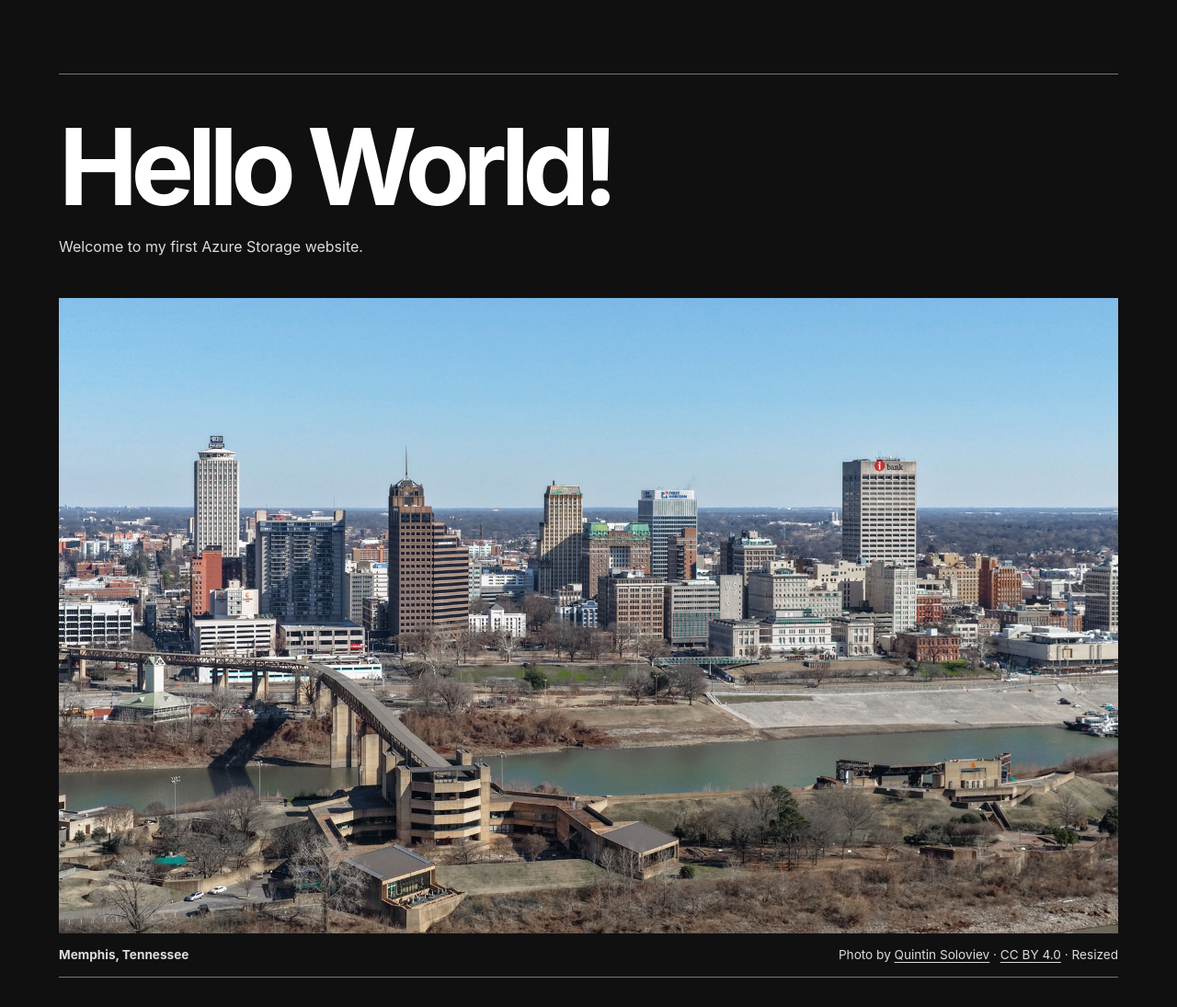
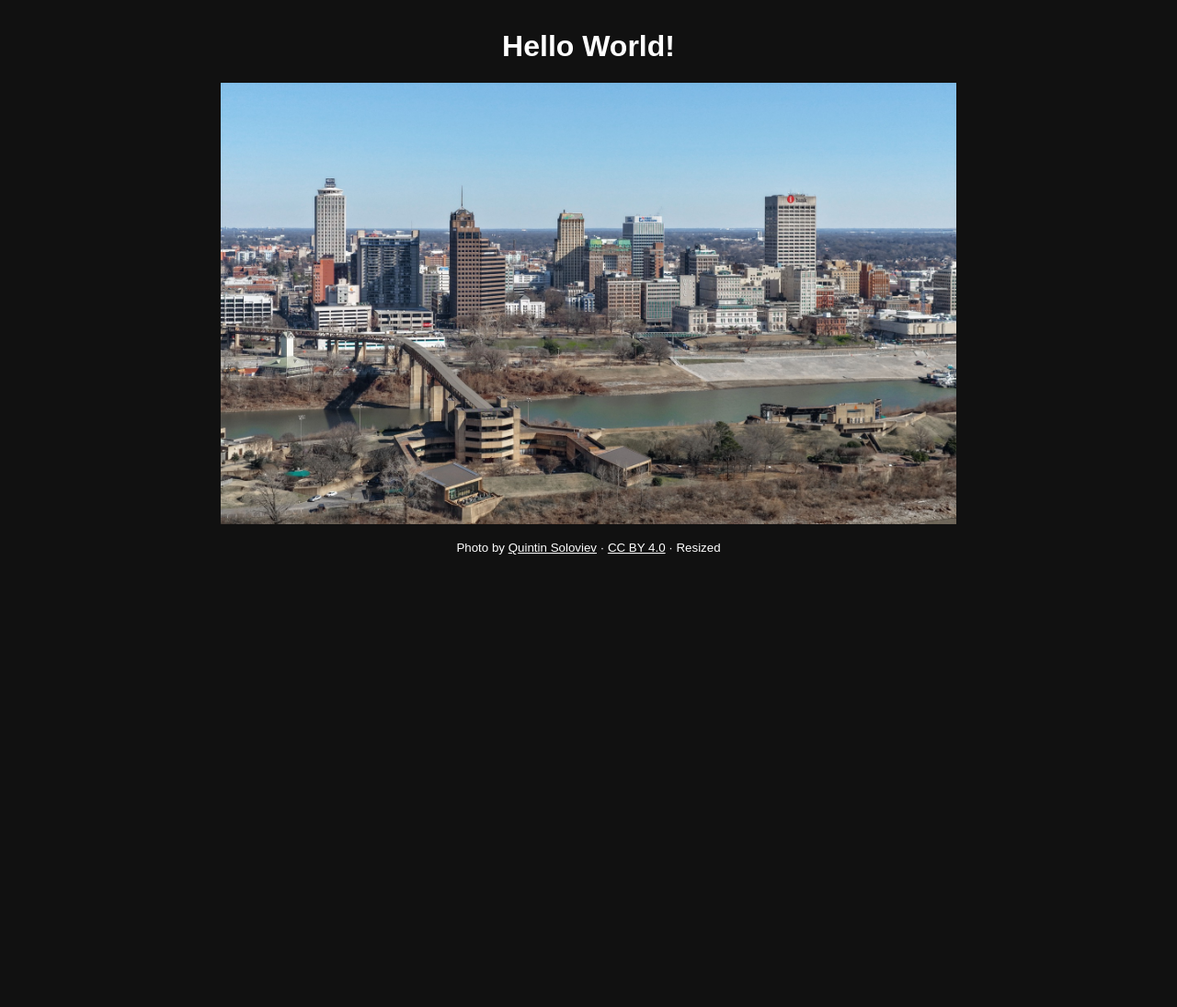
Before and after one commit to KennyTech901/KYF26AzureWebApp, a plain HTML site: page index.html in a window 1280 px wide. Shown: the whole page at 92% size. After the commit the page ends 800 px from the top, so only its background shows below. Drawn offline with Linux system fonts and the light colour scheme.

Commit message:
Simplify Hello World page
Updated the title and modified the body content with new styles and structure.

```diff
--- a/index.html
+++ b/index.html
@@ -3,62 +3,18 @@
 <head>
   <meta charset="utf-8">
   <meta name="viewport" content="width=device-width, initial-scale=1">
-  <title>Hello World! | Memphis</title>
+  <title>Hello World!</title>
   <style>
-    * { box-sizing: border-box; }
-    body {
-      margin: 0;
-      background: #101010;
-      color: #fff;
-      font-family: Inter, system-ui, sans-serif;
-    }
-    main {
-      width: min(100% - 2.5rem, 72rem);
-      margin: 0 auto;
-      padding-block: clamp(2rem, 7vw, 5rem) 2rem;
-    }
-    header {
-      border-top: 1px solid #777;
-      padding-top: clamp(1.25rem, 4vw, 2.5rem);
-      margin-bottom: clamp(1.5rem, 4vw, 2.75rem);
-    }
-    h1 {
-      margin: 0;
-      font-size: clamp(2.65rem, 9vw, 7.5rem);
-      letter-spacing: -.065em;
-      line-height: 1.05;
-    }
-    p { margin: .85rem 0 0; color: #ddd; line-height: 1.5; }
-    figure { margin: 0; }
-    img { display: block; width: 100%; height: auto; }
-    figcaption {
-      display: flex;
-      flex-wrap: wrap;
-      justify-content: space-between;
-      gap: .35rem 1.5rem;
-      padding-block: .85rem;
-      border-bottom: 1px solid #777;
-      font-size: .85rem;
-      line-height: 1.5;
-      color: #ddd;
-    }
-    a { color: inherit; text-underline-offset: .2em; }
-    a:focus-visible { outline: 2px solid #fff; outline-offset: 3px; }
+    body { background: #111; color: white; font-family: Arial, sans-serif; text-align: center; margin: 2rem 1rem; }
+    img { display: block; width: 100%; max-width: 800px; height: auto; margin: 0 auto; }
+    a { color: inherit; }
   </style>
 </head>
 <body>
   <main>
-    <header>
-      <h1>Hello World!</h1>
-      <p>Welcome to my first Azure Storage website.</p>
-    </header>
-    <figure>
-      <img src="picture.jpg" width="1800" height="1080" alt="Downtown Memphis skyline overlooking the Mississippi River in daylight">
-      <figcaption>
-        <strong>Memphis, Tennessee</strong>
-        <span>Photo by <a href="https://commons.wikimedia.org/wiki/File:Memphis,_TN_skyline_along_the_Mississippi_River.jpg">Quintin Soloviev</a> · <a href="https://creativecommons.org/licenses/by/4.0/">CC BY 4.0</a> · Resized</span>
-      </figcaption>
-    </figure>
+    <h1>Hello World!</h1>
+    <img src="picture.jpg" width="1800" height="1080" alt="Downtown Memphis skyline overlooking the Mississippi River">
+    <p><small>Photo by <a href="https://commons.wikimedia.org/wiki/File:Memphis,_TN_skyline_along_the_Mississippi_River.jpg">Quintin Soloviev</a> · <a href="https://creativecommons.org/licenses/by/4.0/">CC BY 4.0</a> · Resized</small></p>
   </main>
 </body>
 </html>
```
